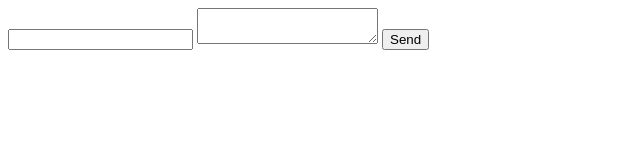
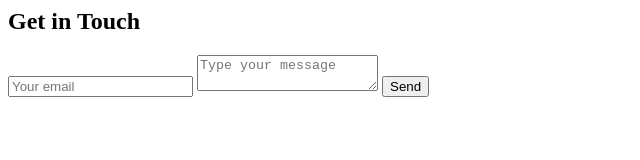
Before and after one commit to poormohammadf/formspree, a plain HTML site: page index.html in a window 1280 px wide. Shown: the whole page, without its empty margins (0-640 px from the left). Drawn offline with Linux system fonts and the light colour scheme.

Commit message:
first commit

```diff
--- a/index.html
+++ b/index.html
@@ -1,5 +1,11 @@
-<form action="https://formspree.io/mayprand" method="POST">
-    <input type="email" name="_replyto">
-    <textarea   name="body"></textarea>
-    <input type="submit" value="Send">
-</form>
+<div id="contact">
+    <h2>Get in Touch</h2>
+    <div id="contact-form">
+            <form action="https://formspree.io/mayprand" method="POST">
+            <input type="hidden" name="_subject" value="Contact request from personal website" />
+            <input type="email" name="_replyto" placeholder="Your email" required>
+            <textarea name="message" placeholder="Type your message" required></textarea>
+            <button type="submit">Send</button>
+        </form>
+    </div>
+</div>
```
